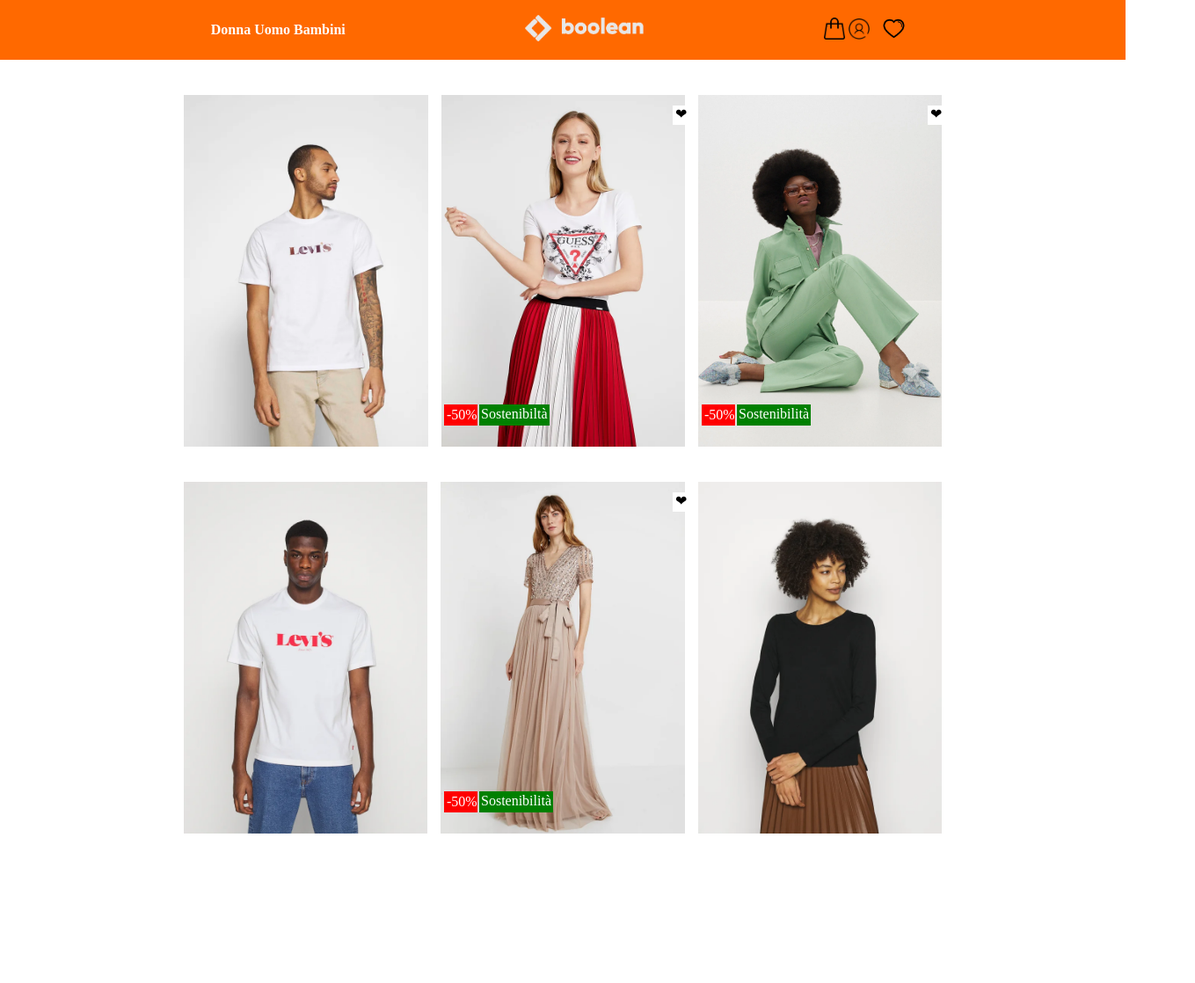
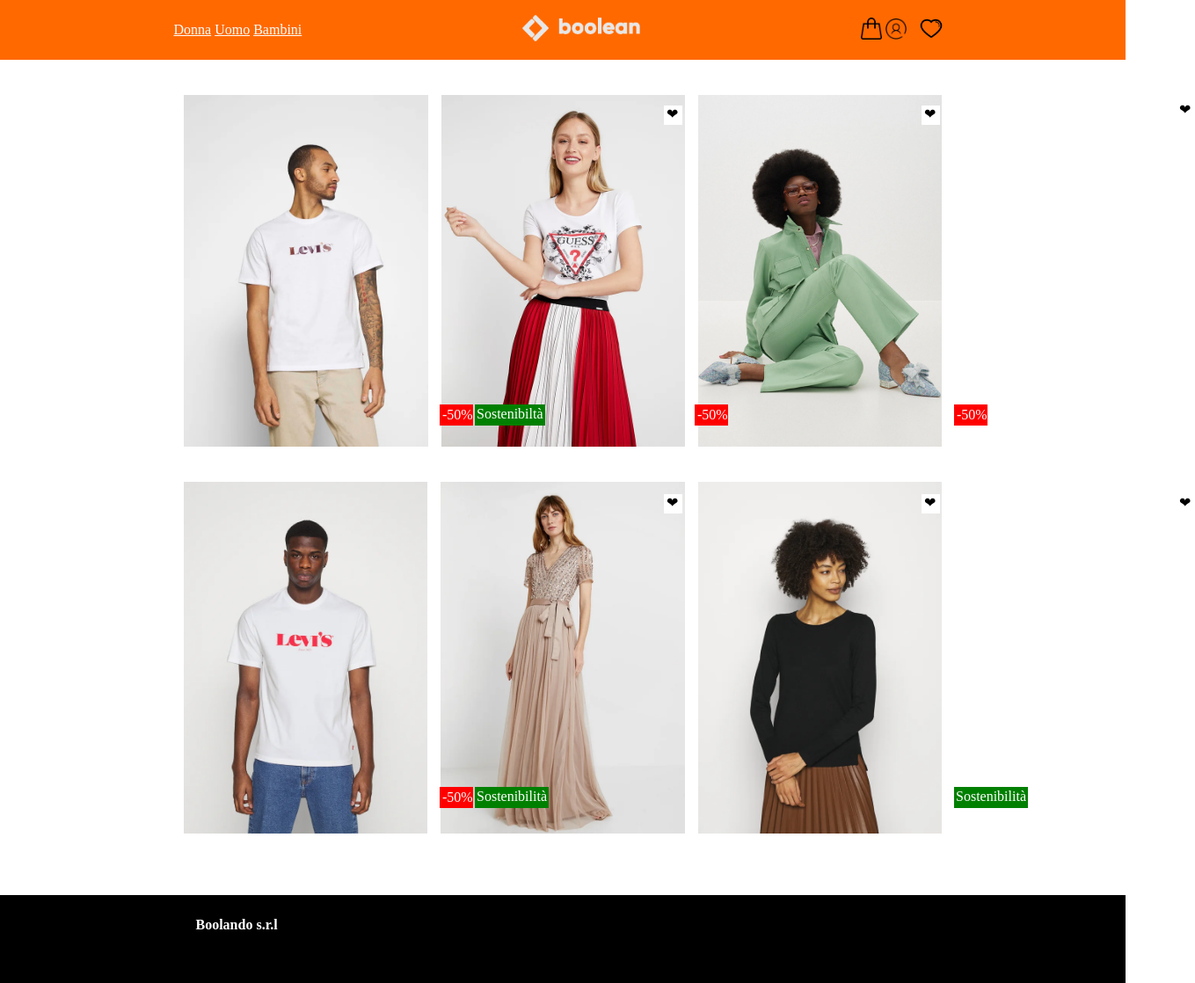
Before and after one commit to mattiavisona/html-css-boolando, a plain HTML site: page index.html in a window 1280 px wide. Shown: the whole page at 88% size, 1359 px wide, since content can reach past the window. Before the commit the page ends 948 px from the top, so only its background shows below. Drawn offline with Linux system fonts and the light colour scheme.

Commit message:
fixed link in navbar

```diff
--- a/index.html
+++ b/index.html
@@ -13,11 +13,9 @@
     <div class="centered-container">
             <div id="navbar">
             <div id="categories">
-             <strong>
-                Donna
-                Uomo
-                Bambini
-             </strong>
+             <a href="">Donna</a>
+             <a href="">Uomo</a>
+             <a href="">Bambini</a>
             </div>
             <div class="logo">
                 <img id="site-name" src="img/boolean-logo.png" alt="">
@@ -48,35 +46,52 @@
 
                 <img id="second-img" src="img/2.webp" alt="">
 
+                <div class="second-heart">&#10084</div>
+
+                <div class="second-percentuale">-50%</div>
+
+                <img id="third-img" src="img/3.webp" alt="">
+
                 <div class="third-heart">&#10084</div>
 
                 <div class="third-percentuale">-50%</div>
 
-                <div class="third-sostenibilità">Sostenibilità</div>
+            </div>
 
-
-                <img id="third-img" src="img/3.webp" alt="">
-
-            </div>
             <div class="second-row-img">
 
                 <img class="model" src="img/4.webp" alt="">
 
-                <div class="second-heart">&#10084</div>
+                <div class="fourth-heart">&#10084</div>
 
-                <div class="second-percentuale">-50%</div>
+                <div class="fourth-percentuale">-50%</div>
 
-                <div class="second-sostenibilità">Sostenibilità</div>
+                <div class="fourth-sostenibilità">Sostenibilità</div>
 
                 <img class="model" src="img/5.webp" alt="">
 
+                <div class="fifth-heart">&#10084</div>
+
                 <img class="model" src="img/6.webp" alt="">
 
+                <div class="sixth-heart">&#10084</div>
+
+                <div class="sixth-sostenibilità">Sostenibilità</div>
             </div>
 
         </div>
+    </main>
 
-    </main>
+        <!--/main-->
+
+        <footer>
+            <div class="centered-container">
+                <div id="last">
+            <p><strong>Boolando s.r.l</strong></p>
+                </div>
+            </div>
+        </footer>
+
 
 </body>
 </html>
--- a/style.css
+++ b/style.css
@@ -13,16 +13,20 @@ header #navbar{
     width: 100%;
     display: flex;
     flex-direction: row;
-    justify-content: space-around;
+    justify-content: space-between;
     align-items: center;
     color: white;
 }
 
 .centered-container{
-    max-width: 1005px;
+    max-width: 885px;
     margin-left: auto;
     margin-right: auto;
 
+}
+
+a{
+    color: white;
 }
 
 #site-name{
@@ -38,13 +42,15 @@ header #navbar{
 .first-row-img{
     display: flex;
     gap: 15px;
+    margin-top: 40px;
     justify-content: center;
-    margin-top: 40px;
+
 }
 #first-img{
     width: auto;
     height: 400px;
 }
+
 
 #second-img{
     width: auto;
@@ -70,7 +76,7 @@ header #navbar{
 
 .heart{
     position: absolute;
-    left: 765px;
+    left: 755px;
     top: 120px;
     background-color: white;
     width: 21px;
@@ -80,7 +86,7 @@ header #navbar{
 
 .percentuale{
     position: absolute;
-    left: 505px;
+    left: 500px;
     top: 460px;
     background-color: red;
     height: 24px;
@@ -92,7 +98,7 @@ header #navbar{
 .sostenibilità{
     position: absolute;
     top: 460px;
-    left: 545px;
+    left: 540px;
     color: white;
     background-color: green;
     height: 24px;
@@ -101,8 +107,8 @@ header #navbar{
 
 .second-heart{
     position: absolute;
-    left: 765px;
-    top: 560px;
+    left: 1048px;
+    top: 120px;
     background-color: white;
     width: 21px;
     padding-left: 3px;
@@ -111,8 +117,8 @@ header #navbar{
 
 .second-percentuale{
     position: absolute;
-    top: 900px;
-    left:505px;
+    left: 790px;
+    top: 460px;
     background-color: red;
     height: 24px;
     width: 38px;
@@ -120,20 +126,11 @@ header #navbar{
     padding: 3px;
 }
 
-.second-sostenibilità{
-    position: absolute;
-    top: 900px;
-    left: 545px;
-    color: white;
-    background-color: green;
-    height: 24px;
-    padding: 2px;
-}
 
 .third-heart{
     position: absolute;
-    left: 1055px;
-    top: 120px;
+    left: 1338px;
+    top: 115px;
     background-color: white;
     width: 21px;
     padding-left: 3px;
@@ -142,8 +139,8 @@ header #navbar{
 
 .third-percentuale{
     position: absolute;
-    left: 798px;
     top: 460px;
+    left:1085px;
     background-color: red;
     height: 24px;
     width: 38px;
@@ -151,12 +148,74 @@ header #navbar{
     padding: 3px;
 }
 
-.third-sostenibilità{
+.fourth-heart{
     position: absolute;
-    top: 460px;
-    left: 838px;
+    left: 755px;
+    top: 562px;
+    background-color: white;
+    width: 21px;
+    padding-left: 3px;
+    height: 22px;
+}
+
+.fourth-percentuale{
+    position: absolute;
+    left: 500px;
+    top: 895px;
+    background-color: red;
+    height: 24px;
+    width: 38px;
+    color: white;
+    padding: 3px;
+}
+
+.fourth-sostenibilità{
+    position: absolute;
+    top: 895px;
+    left: 540px;
     color: white;
     background-color: green;
     height: 24px;
     padding: 2px;
 }
+
+.fifth-heart{
+    position: absolute;
+    left: 1048px;
+    top: 562px;
+    background-color: white;
+    width: 21px;
+    padding-left: 3px;
+    height: 22px;
+}
+
+.sixth-heart{
+    position: absolute;
+    left: 1338px;
+    top: 562px;
+    background-color: white;
+    width: 21px;
+    padding-left: 3px;
+    height: 22px;
+}
+
+.sixth-sostenibilità{
+    position: absolute;
+    top: 895px;
+    left: 1085px;
+    color: white;
+    background-color: green;
+    height: 24px;
+    padding: 2px;
+}
+
+footer{
+    background-color: black;
+    height: 100px;
+    margin-top: 70px;
+    color: white;
+}
+
+#last{
+    padding: 25px;
+}
```
